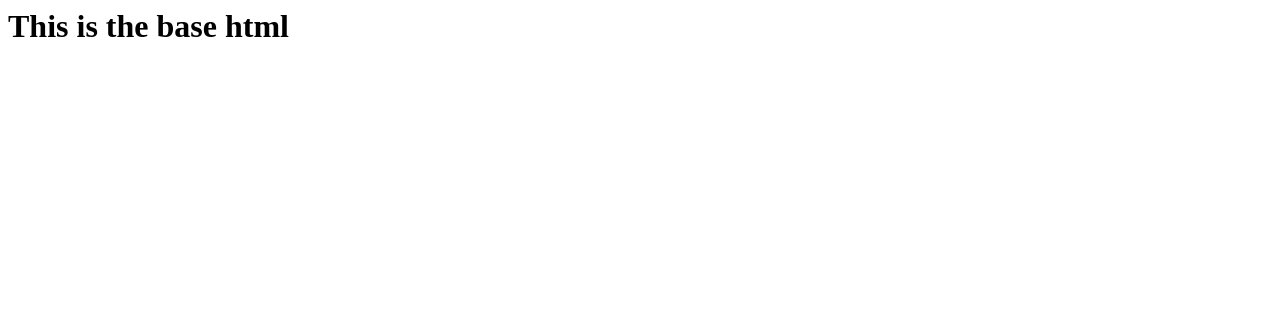
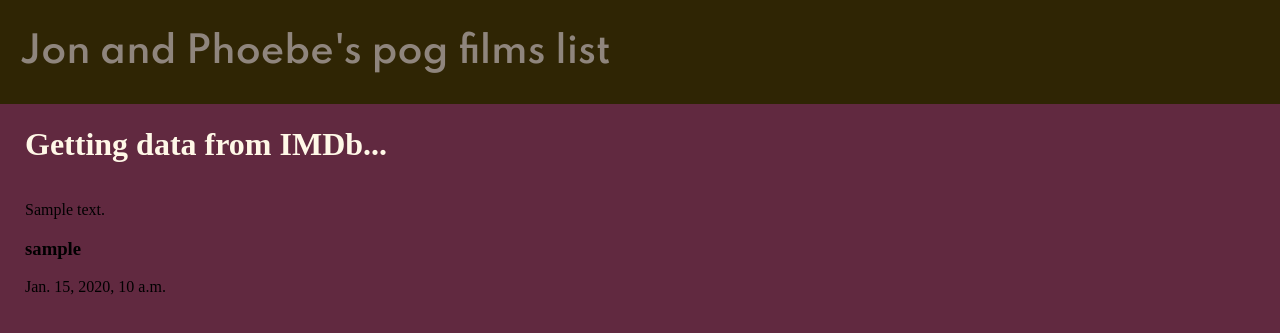
Before and after one commit to phoward8/django-film-ranking, a Django app: page /film/1/ in a window 1280 px wide. Shown: the top 333 px of the page. Run offline with Django 3.2, Linux system fonts and the light colour scheme; tables that the repository leaves empty hold one stand-in row (values such as "Sample post"); some libraries are stand-ins or nearby versions.

Commit message:
Added CSS and developed HTML

```diff
--- a/ranking/static/css/ranking.css
+++ b/ranking/static/css/ranking.css
@@ -0,0 +1,57 @@
+body {
+    background-color: #612940;
+    margin: 0;
+}
+
+.page_header {
+    background-color: #2F2504;
+    position: fixed;
+    top: 0;
+    padding: 15px 20px;
+    width: 100%;
+    text-decoration: none;
+}
+
+a:link, a:visited{
+    text-decoration: none;
+}
+
+.page_content {
+    padding-top: 80px;
+    margin: 25px;
+}
+
+.page_title {
+    color: #8F857D;
+    font-family: 'Spartan', sans-serif;
+    font-weight: 600;
+    font-size: 150%;
+}
+
+.title {
+    color: #FFF8E7;
+}
+
+/* --- review list display --- */
+
+* {
+    box-sizing: border-box;
+}
+
+.reviews {
+    display: flex;
+}
+
+.review_column {
+    flex: 50%;
+    padding: 10px;
+}
+
+.centre_image {
+    display: block;
+    margin-left: auto;
+    margin-right: auto;
+    justify-content: center;
+}
+
+/* ------ */
--- a/ranking/templates/ranking/base.html
+++ b/ranking/templates/ranking/base.html
@@ -1,13 +1,20 @@
+{% load static %}
 <html>
+<head>
+    <link rel="stylesheet" type="text/css" href="{% static 'css/ranking.css' %}"></link>
+    <link rel="preconnect" href="https://fonts.gstatic.com">
+    <link href="https://fonts.googleapis.com/css2?family=Spartan:wght@100;200;300;400;500;600;700;800;900&display=swap" rel="stylesheet">
+</head>
 <body>
-<h1>
-This is the base html
-</h1>
-{% block content %}
-{% endblock %}
+    <div class="page_header">
+        <h1 class="page_title"><a class="page_title" href={% url 'review_list' %}>Jon and Phoebe's pog films list</a></h1>
+    </div>
+    <div class="page_content">
+        {% block content %}
+        {% endblock %}
+    </div>
 </body>
 </html>
 
-{% load static %}
 <script type="text/javascript" src="{{ STATIC_URL }} /static/js/jquery.js"></script>
 <script type="text/javascript" src={% static 'js/ranking.js' %}></script>
--- a/ranking/templates/ranking/film.html
+++ b/ranking/templates/ranking/film.html
@@ -1,13 +1,14 @@
 {% extends 'ranking/base.html' %}
 {% block content %}
-
-<html>
-    <body>
-        <div class='film' id={{ film.pk }}>
-            <h1 class='title'></h1>
-            <img class='poster'></img>
+    <div class='film' id={{ film.pk }}>
+        <h1 class='title'>Getting data from IMDb...</h1>
+        <img class='poster centre_image' style='width: 70%;'></img>
+    </div>
+    {% for review in reviews %}
+        <div class='review'>
+            <p class='review_text'>{{ review.text|linebreaksbr }}</p>
+            <h3 class='review_author'>{{ review.author.username }}</h3>
+            <p class='publication_date'>{{ review.date }}</p>
         </div>
-    <body>
-<html>
-
+    {% endfor %}
 {% endblock %}
--- a/ranking/views.py
+++ b/ranking/views.py
@@ -4,7 +4,8 @@ from .models import Film, Review
 
 def film(request, pk):
     film = get_object_or_404(Film, pk=pk)
-    return render(request, 'ranking/film.html', {'film': film})
+    reviews = Review.objects.filter(film=film).order_by('date')
+    return render(request, 'ranking/film.html', {'film': film, 'reviews': reviews})
 
 def review_list(request):
     User = get_user_model()
```
Also changed, not shown: film_ranking/settings.py (+8 -0 lines), ranking/templates/ranking/review_list.html (+14 -6 lines).
